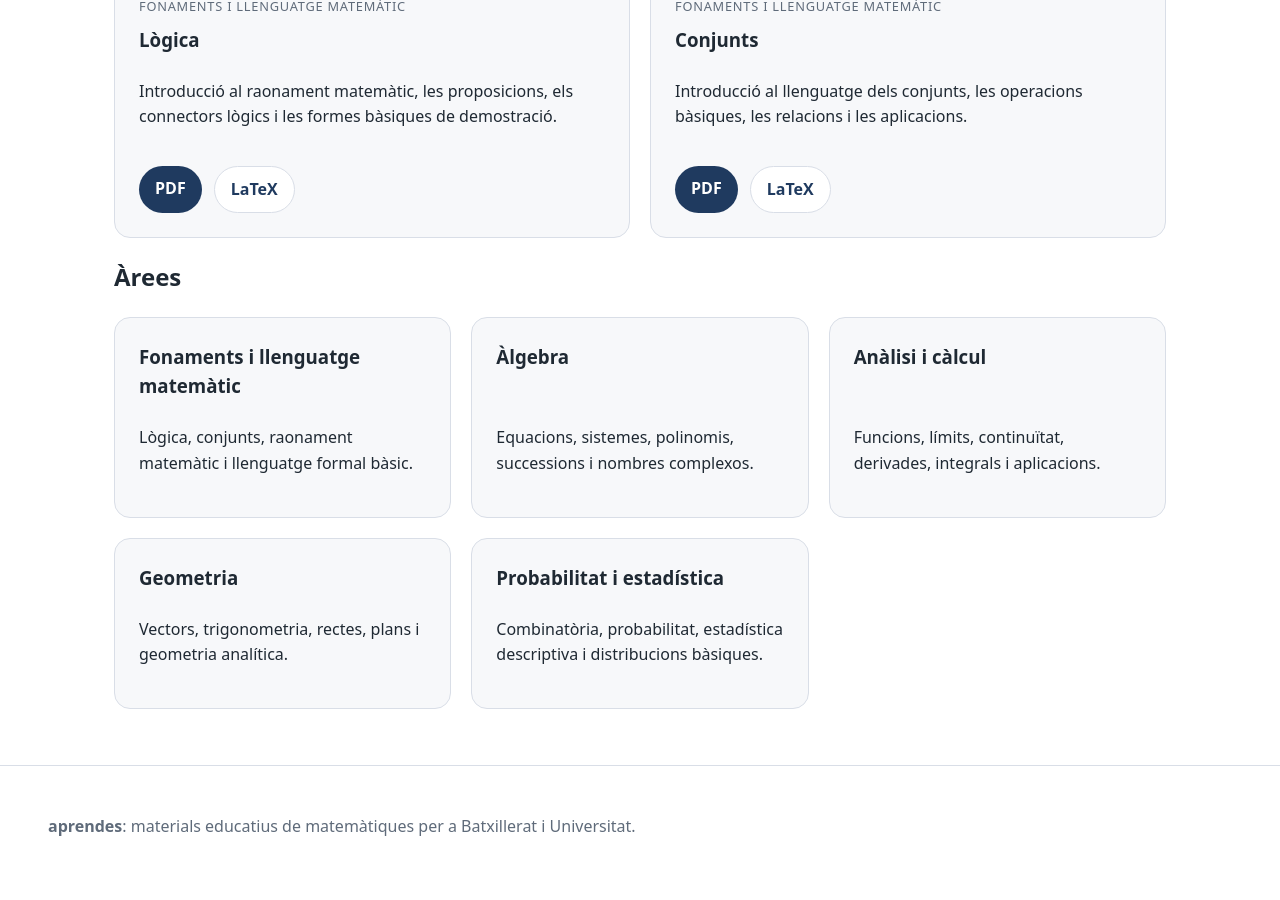
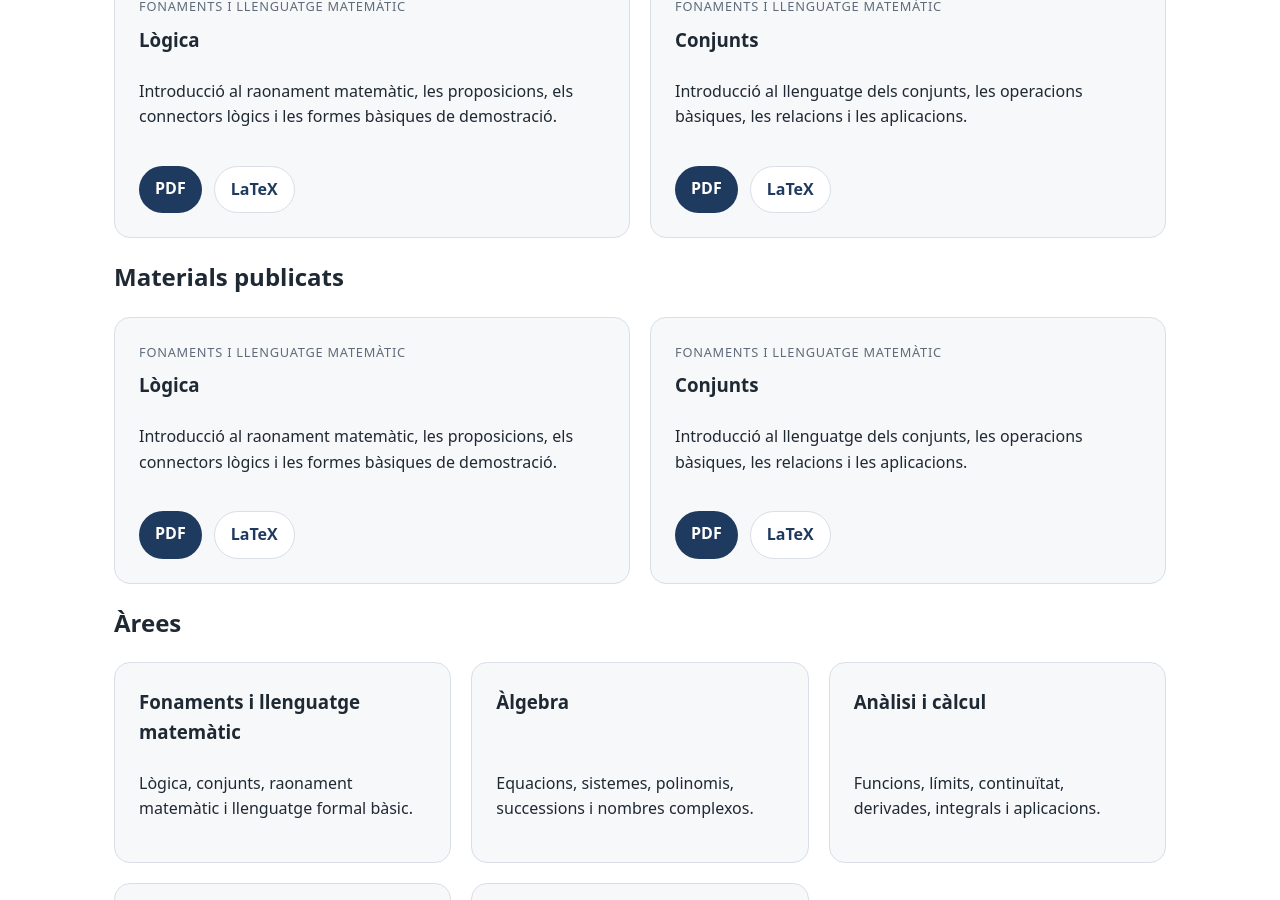
Before and after one commit to maperello/aprendes, a Jekyll site: the page built from batxillerat/index.html, in a window 1280 px wide and 900 px high, scrolled down 385 px. Built offline with Jekyll 4.4.1, drawn with Linux system fonts in a browser that asks for light colours.

Commit message:
Add materials section with logic and sets articles
Added new materials section with articles on logic and sets.

```diff
--- a/batxillerat/index.html
+++ b/batxillerat/index.html
@@ -11,6 +11,40 @@ title: Batxillerat
     Els documents de <strong>aprendes</strong> estan pensats per estudiar,
     practicar i aprofundir en els continguts fonamentals.
   </p>
+</section>
+
+<section>
+  <h2>Materials publicats</h2>
+
+  <div class="grid">
+    <article class="material-card">
+      <p class="eyebrow">Fonaments i llenguatge matemàtic</p>
+      <h3>Lògica</h3>
+      <p>
+        Introducció al raonament matemàtic, les proposicions, els connectors
+        lògics i les formes bàsiques de demostració.
+      </p>
+
+      <div class="card-actions">
+        <a class="button" href="{{ site.baseurl }}/batxillerat/logica/main.pdf">PDF</a>
+        <a class="button secondary" href="https://github.com/maperello/aprendes/tree/main/batxillerat/logica">LaTeX</a>
+      </div>
+    </article>
+
+    <article class="material-card">
+      <p class="eyebrow">Fonaments i llenguatge matemàtic</p>
+      <h3>Conjunts</h3>
+      <p>
+        Introducció al llenguatge dels conjunts, les operacions bàsiques,
+        les relacions i les aplicacions.
+      </p>
+
+      <div class="card-actions">
+        <a class="button" href="{{ site.baseurl }}/batxillerat/conjunts/main.pdf">PDF</a>
+        <a class="button secondary" href="https://github.com/maperello/aprendes/tree/main/batxillerat/conjunts">LaTeX</a>
+      </div>
+    </article>
+  </div>
 </section>
 
 <section>
```
